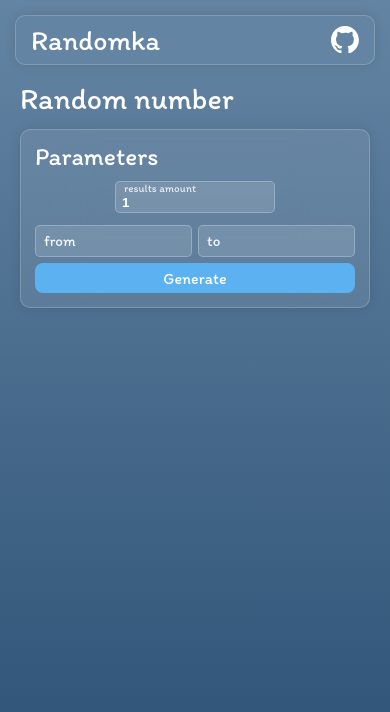
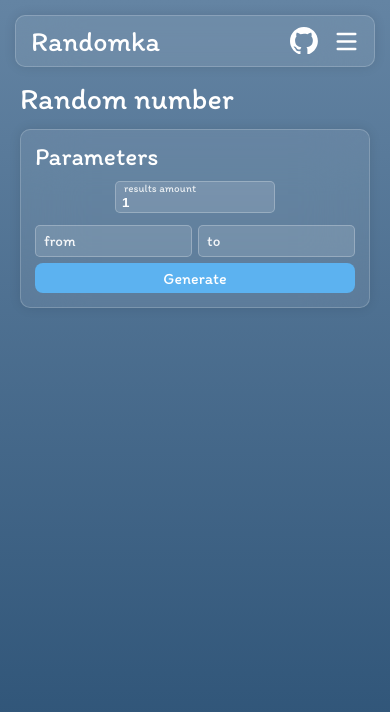
Before and after one commit to abrikosechek/randomizer, a Vue app: page /number in a window 390 px wide. Shown: the top 712 px of the page. Built offline with nearby package versions, Linux system fonts and the light colour scheme.

Commit message:
mobile nav without animation

```diff
--- /dev/null
+++ b/src/assets/icons/BurgerMenu.vue
@@ -0,0 +1,49 @@
+<template>
+  <svg class="burger-menu" viewBox="0 0 100 100" width="40" height="40" :class="{ active }">
+    <rect class="line top" width="80" height="10" y="15" x="10" rx="5" stroke="transparent" />
+    <rect class="line middle" width="80" height="10" y="45" x="10" rx="5" stroke="transparent" />
+    <rect class="line bottom" width="80" height="10" y="75" x="10" rx="5" stroke="transparent" />
+  </svg>
+</template>
+
+<script setup>
+defineProps({
+  active: {
+    type: Boolean,
+    default: false
+  }
+})
+</script>
+
+<style scoped lang='scss'>
+.burger-menu {
+
+  .line {
+    transition: 1s;
+    transform-origin: center;
+  }
+
+  &.active {
+
+
+    &>.middle {
+      x: 50;
+      width: 0;
+      opacity: 0.2;
+    }
+
+    &>.top,
+    &>.bottom {
+      y: 45;
+    }
+
+    &>.top {
+      rotate: 45deg;
+    }
+
+    &>.bottom {
+      rotate: -45deg;
+    }
+  }
+}
+</style>
--- a/src/assets/icons/index.js
+++ b/src/assets/icons/index.js
@@ -1,2 +1,3 @@
+export { default as IconBurgerMenu } from "./BurgerMenu.vue"
+export { default as IconCopy } from "./Copy.vue"
 export { default as IconGithubWhite } from "./GithubWhite.vue"
-export { default as IconCopy } from "./Copy.vue"
--- a/src/components/Header.vue
+++ b/src/components/Header.vue
@@ -1,38 +1,68 @@
 <template>
   <div class="header-space" />
-  <header class="container-glass header">
+
+  <div class="header-wrapper container-glass" :class="{ active: menuActive }">
+    <header class="header">
       <router-link to="/" class="header__logo">
         Randomka
       </router-link>
-    <a href="https://github.com/abrikosechek/randomizer" target="_blank" class="header__github">
+      <div class="header__buttons">
+
+        <a href="https://github.com/abrikosechek/randomizer" target="_blank" class="header__buttons__github">
           <IconGithubWhite />
         </a>
+
+
+        <IconBurgerMenu class="header__buttons__menu" :active="menuActive" @click="menuActive = !menuActive" />
+      </div>
     </header>
+
+    <nav v-if="menuActive" class="menu">
+      <router-link v-for="link in pages" :key="link.path" :to="link.path">
+        {{ link.text }}
+      </router-link>
+    </nav>
+  </div>
 </template>
 
 <script setup>
-import { IconGithubWhite } from "@/assets/icons"
+import { ref } from "vue";
+import { pages } from "@/consts";
+import { IconGithubWhite, IconBurgerMenu } from "@/assets/icons"
 
+const menuActive = ref(false)
 </script>
 
 <style scoped lang='scss'>
+@use "@/assets/styles/imports/breakpoints" as *;
+
 .header-space {
   width: 100%;
   height: 50px;
 }
 
-.header {
+.header-wrapper {
+  display: grid;
+  grid-template-rows: auto 0px;
   position: fixed;
   left: 15px;
   right: 15px;
   top: 15px;
   z-index: 1;
+
+  &.active {
+    bottom: 15px;
+    grid-template-rows: auto 1fr;
+  }
+}
+
+.header {
   display: flex;
   align-items: center;
   justify-content: space-between;
+  width: 100%;
   height: 50px;
   padding: 0 15px;
-  background: var(--bg-light);
 
   &__logo {
     font-size: 28px;
@@ -45,44 +75,69 @@ import { IconGithubWhite } from "@/assets/icons"
     }
   }
 
+  &__buttons {
+    display: flex;
+    align-items: center;
+    justify-content: flex-end;
+    gap: 16px;
+
+    &>* {
+      flex: 0 0 auto;
+    }
+
+    &__menu {
+      display: none;
+      width: 25px;
+      height: 25px;
+      fill: white;
+      cursor: pointer;
+    }
+
     &__github {
       width: 28px;
       height: 28px;
     }
   }
+}
 
-nav {
+.menu {
   display: flex;
+  flex-direction: column;
   align-items: center;
-  justify-content: flex-start;
-  gap: 4px;
+  gap: 8px;
   width: 100%;
-  height: 30px;
-  padding: 3px 8px;
-  background: #252525;
-  box-shadow: 0px 0px 6px rgba(0, 0, 0, .05);
+  height: 100%;
+  padding: 15px;
+  overflow: auto;
+  border-top: 1px solid #ffffff30;
 
   &>a {
-    display: flex;
-    align-items: center;
-    justify-content: center;
-    height: 100%;
-    padding: 0 12px;
-    border-radius: 2px;
     text-decoration: none;
-    font-weight: 600;
+    color: #ffffffa4;
     transition: 0.2s;
+    font-size: 20px;
+    line-height: 1em;
     user-select: none;
+
+    &.router-link-active {
+      color: #FFFFFF;
+      cursor: default;
+    }
 
     &:not(.router-link-active) {
       &:hover {
-        background: rgba(255, 255, 255, 0.05);
+        color: #FFFFFF;
+      }
+    }
   }
 }
 
-    &.router-link-active {
-      background: rgba(255, 255, 255, 0.1);
-      cursor: default;
+@include breakpoint-tablet {
+  .header {
+    &__buttons {
+      &__menu {
+        display: unset;
+      }
     }
   }
 }
--- a/src/components/Nav.vue
+++ b/src/components/Nav.vue
@@ -24,9 +24,11 @@ nav {
     color: #ffffffa4;
     transition: 0.2s;
     font-size: 20px;
+    user-select: none;
 
     &.router-link-active {
       color: #FFFFFF;
+      cursor: default;
     }
 
     &:not(.router-link-active) {
--- a/src/pages/Dice/Dice.vue
+++ b/src/pages/Dice/Dice.vue
@@ -18,7 +18,7 @@
 <script setup>
 import { ref, onMounted } from "vue"
 import * as THREE from "three"
-import { RoundedBoxGeometry } from 'three/examples/jsm/geometries/RoundedBoxGeometry.js';
+import { RoundedBoxGeometry } from 'three/examples/jsm/geometries/RoundedBoxGeometry.js'
 import * as CANNON from "cannon-es"
 import Button from "@/components/ui/Button.vue"
 
@@ -205,6 +205,19 @@ const renderScene = () => {
   // camera.position.y = 0.2;
   // camera.rotation.x = -0.2;
 
+  //
+  ground0.position.copy(groundBody0.position)
+  ground0.quaternion.copy(groundBody0.quaternion)
+  //
+  ground1.position.copy(groundBody1.position)
+  ground1.quaternion.copy(groundBody1.quaternion)
+  //
+  ground2.position.copy(groundBody2.position)
+  ground2.quaternion.copy(groundBody2.quaternion)
+  //
+  ground3.position.copy(groundBody3.position)
+  ground3.quaternion.copy(groundBody3.quaternion)
+
   function animate() {
     world.step(1 / 60)
 
@@ -213,18 +226,6 @@ const renderScene = () => {
       cube.mesh.position.copy(cube.body.position)
       cube.mesh.quaternion.copy(cube.body.quaternion)
     })
-    //
-    ground0.position.copy(groundBody0.position)
-    ground0.quaternion.copy(groundBody0.quaternion)
-    //
-    ground1.position.copy(groundBody1.position)
-    ground1.quaternion.copy(groundBody1.quaternion)
-    //
-    ground2.position.copy(groundBody2.position)
-    ground2.quaternion.copy(groundBody2.quaternion)
-    //
-    ground3.position.copy(groundBody3.position)
-    ground3.quaternion.copy(groundBody3.quaternion)
 
     renderer.render(scene, camera)
   }
```
Lines whose indentation alone changed are shown as unchanged.
